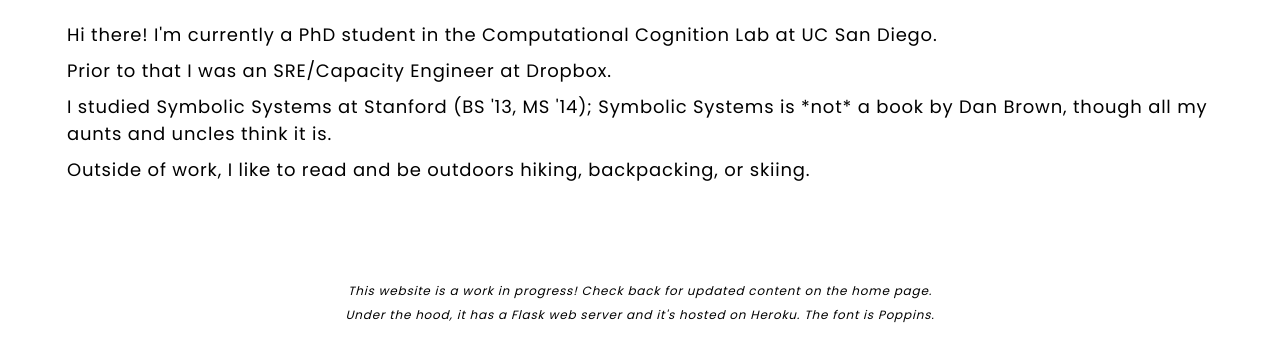
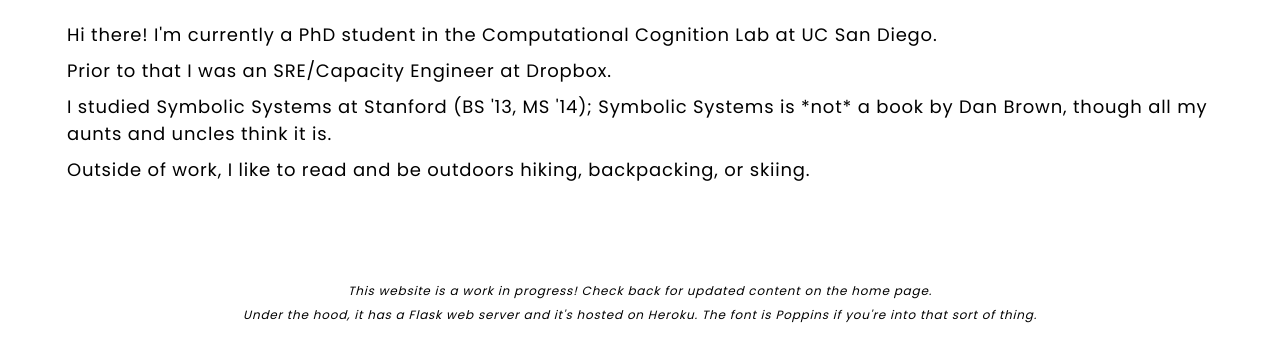
Before and after one commit to erik-brockbank/website, a Flask app: page / in a window 1280 px wide. Shown: the part 601-952 px from the top of the page. Run offline with Flask 2, Linux system fonts and the light colour scheme.

Commit message:
footer tweak

```diff
--- a/templates/index.html
+++ b/templates/index.html
@@ -41,5 +41,5 @@
 	</div>
 <footer class="footer">
 	<p class="footer-item"><i>This website is a work in progress! Check back for updated content on the home page.</i></p>
-	<p class="footer-item"><i>Under the hood, it has a Flask web server and it's hosted on Heroku. The font is Poppins.</i></p>
+	<p class="footer-item"><i>Under the hood, it has a Flask web server and it's hosted on Heroku. The font is Poppins if you're into that sort of thing.</i></p>
 </footer>
```
